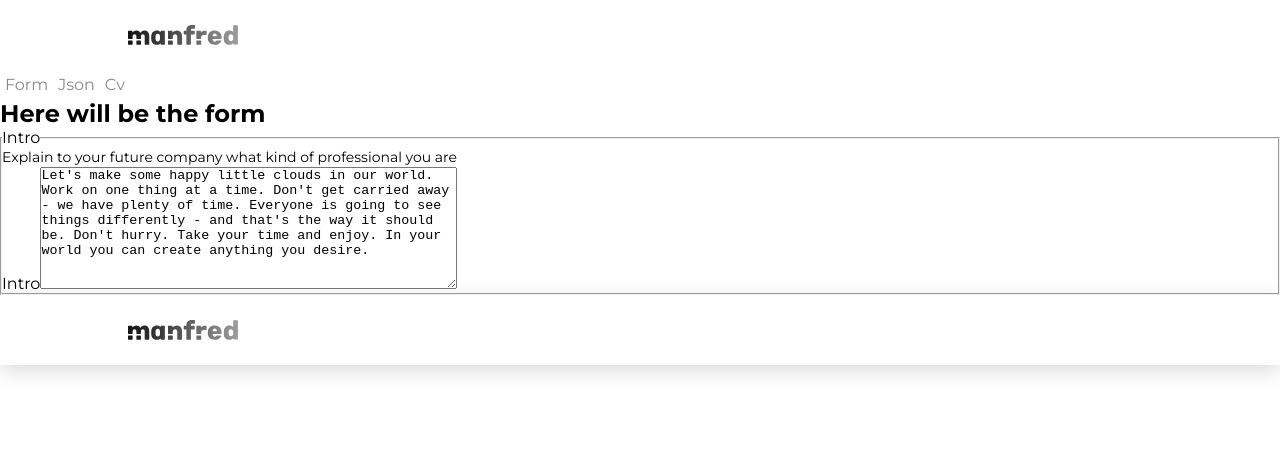
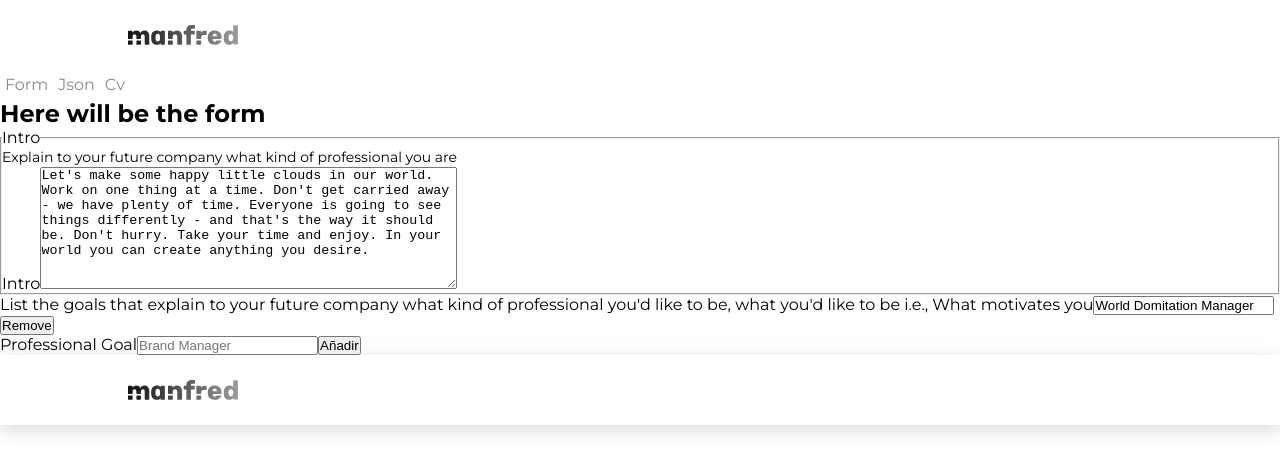
Before and after one commit to sayheylaura/manfred-awesomic-cv, a React (Create React App) app: page /#/ in a window 1280 px wide. Shown: the top 472 px of the page. Built offline with nearby package versions, Linux system fonts and the light colour scheme.

Commit message:
professionalGoals settings

```diff
--- a/src/App.js
+++ b/src/App.js
@@ -10,13 +10,18 @@ class App extends Component {
   constructor(props) {
     super(props);
     this.state = {
-      sample: sample_2
+      sample: sample_2,
+      goal: ""
     };
 
     this.handlePrintBtn = this.handlePrintBtn.bind(this);
     this.handleJsonText = this.handleJsonText.bind(this);
     this.handleIntroChange = this.handleIntroChange.bind(this);
-
+    this.handleProfessionalGoals = this.handleProfessionalGoals.bind(this);
+    this.handleAddGoal = this.handleAddGoal.bind(this);
+    this.handleRemoveGoal = this.handleRemoveGoal.bind(this);
+    this.handleGoalsInput = this.handleGoalsInput.bind(this);
+    this.handleGoalChange = this.handleGoalChange.bind(this);
   }
 
   handleIntroChange(event) {
@@ -34,6 +39,80 @@ class App extends Component {
       return newState;
     });
   }
+  handleProfessionalGoals(event){
+    const { value } = event.currentTarget;
+    this.setState(prevState =>{
+      const newState = {
+        sample: {
+          ...prevState.sample,
+          author: {
+            ...prevState.sample,
+            professionalGoals: [value]
+          }
+        }
+      };
+      return newState;
+    });
+  }
+
+  handleAddGoal(event) {
+    event.preventDefault();
+    const { goal } = this.state;
+    const newGoalItem = {
+      goal: goal
+    };
+    this.setState(prevState => ({
+        sample: {
+          ...prevState.sample,
+          professionalGoals: prevState.sample.author.professionalGoals.concat(newGoalItem),
+          goal: ""
+        }
+    }));
+  }
+
+  handleGoalChange(event) {
+    const { value } = event.currentTarget;
+    this.setState({
+      goal: value
+    });
+  }
+
+  handleRemoveGoal(ind) {
+    this.setState(prevState => {
+      const newState = {
+        sample: {
+          ...prevState.sample,
+          professionalGoals: prevState.sample.author.professionalGoals.filter(
+            (item, index) => {
+              return index !== ind;
+            }
+          )
+        }
+      };
+      return newState;
+    });
+  }
+
+  handleGoalsInput(value, ind) {
+    this.setState(prevState => {
+      const newState = {
+        sample: {
+          ...prevState.sample,
+          professionalGoals: prevState.sample.author.professionalGoals.map((item, index) => {
+            console.log(item, index);
+            if (index === ind) {
+              item = value;
+            }
+            console.log(item);
+            return item;
+          })
+        }
+      };
+      console.log(newState);
+      return newState;
+    });
+  }
+
 
   handlePrintBtn() {
     window.print();
@@ -46,14 +125,20 @@ class App extends Component {
   }
 
   render() {
-    const { sample } = this.state;
+    const { sample, goal } = this.state;
     return (
       <div className="App">
         <Header />
         <Main
           sample={sample} handleIntroChange={this.handleIntroChange}
+          handleProfessionalGoals={this.handleProfessionalGoals}
+          handleRemoveGoal = {this.handleRemoveGoal}
+          handleAddGoal={this.handleAddGoal}
+          handleGoalsInput ={ this.handleGoalsInput}
           handlePrintBtn={this.handlePrintBtn}
           handleJsonText={this.handleJsonText}
+          handleGoalChange={this.handleGoalChange}
+          goal={goal}
         />
         <Footer />
       </div>
--- a/src/components/Form/index.js
+++ b/src/components/Form/index.js
@@ -1,17 +1,27 @@
 import React, { Component } from 'react';
 import FormIntro from '../FormIntro';
 import PropTypes from 'prop-types';
+import FormProfessionalGoals from '../FormProfessionalGoals';
 
 class Form extends Component {
   render() {
-    const { sample, handleIntroChange } = this.props;
-    const {intro} = sample.author;
+    const { sample, handleIntroChange, handleProfessionalGoals, handleAddGoal, handleRemoveGoal, handleGoalsInput, handleGoalChange, goal } = this.props;
+    const {intro, professionalGoals} = sample.author;
 
     return (
       <section className="form__wrapper">
         <h2 className="form__title">Here will be the form</h2>
         <section>
-          <FormIntro intro={intro} handleIntroChange={handleIntroChange}/>
+          <FormIntro intro={intro}
+          handleIntroChange={handleIntroChange}/>
+          <FormProfessionalGoals professionalGoals={professionalGoals}
+          handleProfessionalGoals={handleProfessionalGoals}
+          handleAddGoal={handleAddGoal}
+          handleRemoveGoal={handleRemoveGoal}
+          handleGoalsInput={handleGoalsInput}
+          handleGoalChange={handleGoalChange}
+          goal={goal}
+          />
         </section>
 
       </section>
@@ -22,6 +32,10 @@ class Form extends Component {
 Form.propTypes = {
   sample: PropTypes.object.isRequired,
   handleIntroChange: PropTypes.func.isRequired,
+  handleProfessionalGoals: PropTypes.func.isRequired,
+  handleAddGoal:PropTypes.func.isRequired ,
+  handleRemoveGoal: PropTypes.func.isRequired,
+  handleGoalsInput: PropTypes.func.isRequired
 };
 
 export default Form;
--- a/src/components/FormInput/index.js
+++ b/src/components/FormInput/index.js
@@ -32,9 +32,11 @@ class FormInput extends Component {
 FormInput.propTypes = {
   labelContent: PropTypes.string.isRequired,
   styles: PropTypes.string.isRequired,
-  inputType: PropTypes.string.isRequired,
+  inputType:   PropTypes.string.isRequired,
   inputName: PropTypes.string.isRequired,
-  inputValue: PropTypes.string.isRequired,
+  inputValue: PropTypes.oneOfType([
+    PropTypes.string,
+    PropTypes.array]).isRequired,
   example: PropTypes.string.isRequired,
   handleInputChange: PropTypes.func.isRequired
 };
--- /dev/null
+++ b/src/components/FormProfessionalGoals/index.js
@@ -0,0 +1,48 @@
+import React, { Component, Fragment } from 'react';
+import FormInput from '../FormInput';
+import Button from '../Button';
+import PropTypes from 'prop-types';
+import FormProfessionalGoalsItem from '../FormProfessionalGoalsItem';
+
+class FormProfessionalGoals extends Component {
+  render() {
+    const { professionalGoals, goal, handleAddGoal, handleRemoveGoal, handleGoalsInput, handleGoalChange } = this.props;
+    return (
+      <Fragment>
+      {professionalGoals.map((item, index) => {
+        return (
+        <FormProfessionalGoalsItem goal={item} ind={index} handleRemoveGoal={handleRemoveGoal} handleGoalsInput={handleGoalsInput} />
+      )})}
+        <div>
+        <FormInput
+          labelContent="Professional Goal"
+          styles="form__input"
+          inputType="text"
+          inputName="professional goals"
+          inputValue={goal}
+          example="Brand Manager"
+          handleInputChange={handleGoalChange}
+
+        />
+        <Button
+          buttonType="button"
+          styles="add-btn"
+          handleButtonClick={handleAddGoal}
+        >
+          Añadir
+          </Button>
+          </div>
+      </Fragment>
+    );
+  }
+}
+
+FormProfessionalGoals.propTypes = {
+  professionalGoals: PropTypes.array.isRequired,
+  handleProfessionalGoals: PropTypes.func.isRequired,
+  handleAddGoal: PropTypes.func.isRequired,
+  handleRemoveGoal: PropTypes.func.isRequired,
+  handleGoalsInput: PropTypes.func.isRequired
+};
+
+export default FormProfessionalGoals;
--- /dev/null
+++ b/src/components/FormProfessionalGoalsItem/index.js
@@ -0,0 +1,57 @@
+import React, { Component } from 'react';
+import PropTypes from 'prop-types';
+import FormInput from '../FormInput';
+import Button from '../Button';
+
+class FormProfessionalGoalsItem extends Component {
+  constructor(props) {
+    super(props);
+    this.removeItem = this.removeItem.bind(this);
+    this.handleInputChange = this.handleInputChange.bind(this);
+  }
+
+  removeItem() {
+    const { handleRemoveGoal, ind } = this.props;
+    handleRemoveGoal(ind);
+  }
+
+  handleInputChange(event) {
+    const { value } = event.currentTarget;
+    const { handleGoalsInput, ind } = this.props;
+    console.log('HEYYYYY');
+    handleGoalsInput(value, ind);
+  }
+
+  render() {
+    const { goal } = this.props;
+    return (
+      <div >
+              <FormInput
+                labelContent="List the goals that explain to your future company what kind of professional you'd like to be, what you'd like to be i.e., What motivates you"
+                styles="form__input"
+                inputType="text"
+                inputName="Professional Goal"
+                inputValue={goal}
+                example="Professional Goal"
+                handleInputChange={this.handleInputChange}
+              />
+
+              <Button
+                buttonType="button"
+                styles="remove-btn"
+                handleButtonClick={this.removeItem}
+              >
+                Remove
+              </Button>
+            </div>
+    );
+  }
+}
+
+FormProfessionalGoalsItem.propTypes = {
+  goal: PropTypes.string.isRequired,
+  handleRemoveItem: PropTypes.func.isRequired,
+  handleGoalsInput:PropTypes.func.isRequired
+}
+
+export default FormProfessionalGoalsItem;
--- a/src/components/Main/index.js
+++ b/src/components/Main/index.js
@@ -9,7 +9,7 @@ import Json from "../Json";
 
 class Main extends Component {
   render() {
-    const { sample, handlePrintBtn, handleJsonText, handleIntroChange } = this.props;
+    const { sample, handlePrintBtn, handleJsonText, handleIntroChange, handleProfessionalGoals, handleAddGoal, handleRemoveGoal, handleGoalsInput, handleGoalChange, goal } = this.props;
     return (
       <main className="main">
         <nav className="main__nav">
@@ -20,7 +20,14 @@ class Main extends Component {
           </ul>
         </nav>
         <Switch>
-          <Route exact path="/" render={() => <Form sample={sample} handleIntroChange={handleIntroChange}/>} />
+          <Route exact path="/" render={() => <Form sample={sample} handleIntroChange={handleIntroChange}
+          handleProfessionalGoals={handleProfessionalGoals}
+          handleAddGoal={handleAddGoal}
+          handleRemoveGoal ={handleRemoveGoal}
+          handleGoalsInput={handleGoalsInput}
+          handleGoalChange={handleGoalChange}
+          goal={goal}
+          />} />
           <Route path="/json" render={() => <Json sample={sample} handleJsonText={handleJsonText} />} />
           <Route path="/preview" render={() => <Preview sample={sample} handlePrintBtn={handlePrintBtn} />} />
         </Switch>
@@ -34,6 +41,11 @@ Main.propTypes = {
   handlePrintBtn: PropTypes.func.isRequired,
   handleJsonText: PropTypes.func.isRequired,
   handleIntroChange: PropTypes.func.isRequired,
+  handleProfessionalGoals: PropTypes.func.isRequired,
+  handleAddGoal:PropTypes.func.isRequired ,
+  handleRemoveGoal: PropTypes.func.isRequired,
+  handleGoalsInput: PropTypes.func.isRequired
+
 };
 
 export default Main;
```
